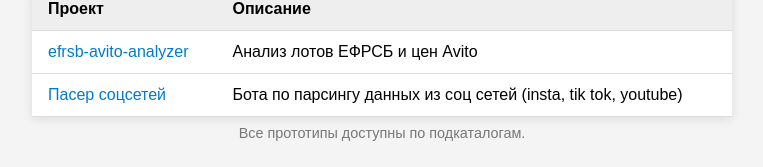
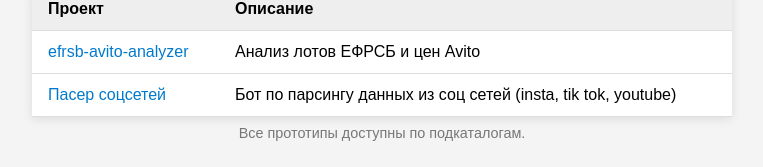
Before and after one commit to 550953/prototype, a plain HTML site: page index.html in a window 1280 px wide. Shown: the part 134-301 px from the top of the page, without its empty margins (258-1021 px from the left). Drawn offline with Linux system fonts and the light colour scheme.

Commit message:
Update index.html
поправил название

```diff
--- a/index.html
+++ b/index.html
@@ -63,7 +63,7 @@
       </tr>
             <tr>
         <td><a href="/videoparse/">Пасер соцсетей</a></td>
-        <td>Бота по парсингу данных из соц сетей (insta, tik tok, youtube)</td>
+        <td>Бот по парсингу данных из соц сетей (insta, tik tok, youtube)</td>
       </tr>
       <!-- Добавляй следующие строчки по мере необходимости -->
       <!-- <tr>
```
